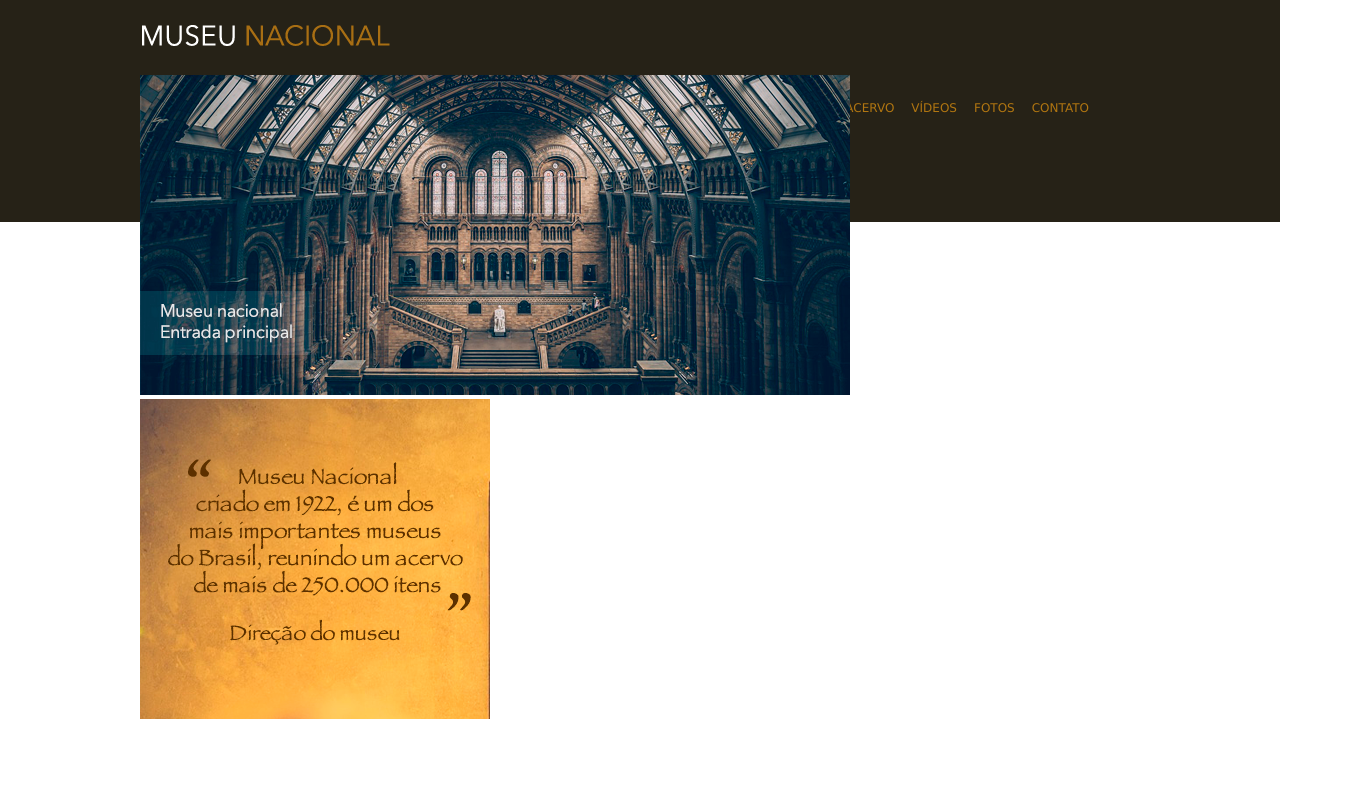
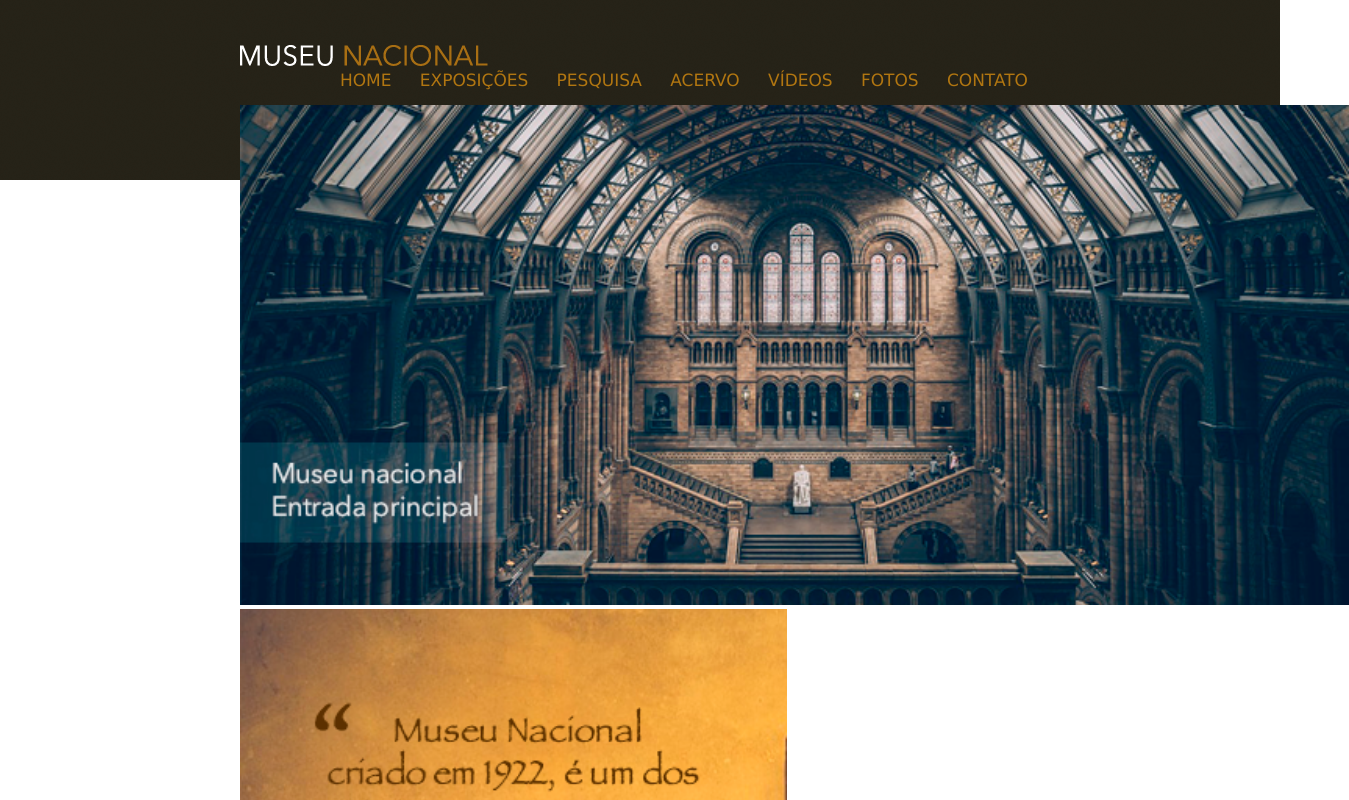
Before and after one commit to BorisPhilipp/Desenvolvimento-para-Sistemas-Web-Mobile-I, a plain HTML site: page Aula-6/index.html in a window 1280 px wide. Shown: the top 800 px of the page, 1349 px wide, since content can reach past the window. Drawn offline with Linux system fonts and the light colour scheme.

Commit message:
1st of tha month

```diff
--- a/Aula-6/assets/style.css
+++ b/Aula-6/assets/style.css
@@ -4,36 +4,44 @@
 }
 
 header{
-    background-color: #262217;
-/*     background-image: url(fundo.png); */
-    position: absolute;
-    padding-bottom: 80px;
+    /* background-color: #262217; */
+    background-image: url(fundo.png);
+    /* position: absolute; */
+    padding: 45px 240px 110px 240px;
+
 }
 
-#links img{
-    padding: 25px 142px
-}
+/* #links img{
 
+}  */
 
 #links ul{
     color: #b17611;
     float: right;
-    font-size: 12px;
-    padding: 26px 184px;
+    font-size: 17px;
+ /*    padding: 50px; */
 }
 
 #links li{
     font-family: 'Lucida Sans', 'Lucida Sans Regular', 'Lucida Grande', 'Lucida Sans Unicode', Geneva, Verdana, sans-serif;
     display: inline;
-    padding: 25px 7px 25px 7px;
+    padding: 12px;
 }
 
+
 .area_anuncio{
-    padding: 75px 140px;
+    padding: 0 240px 0 240px;
     position: relative;
 }
 
+
 #imagens-museu{
+    top: -75px;
+    position: absolute;
     display: inline;
     word-spacing: 20px;
 }
+
+#imagens-museu img{
+    height: 500px;
+}
```
